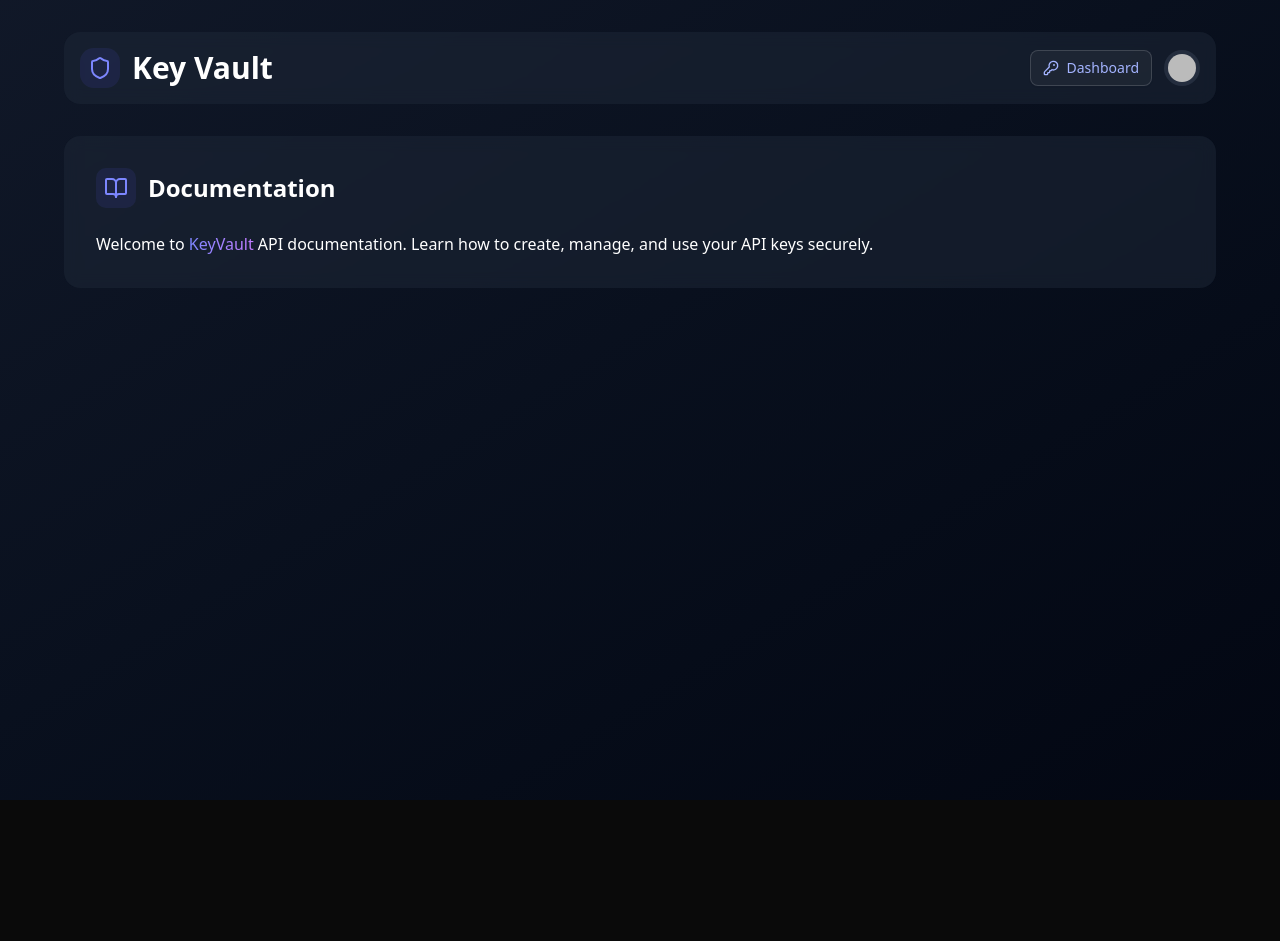
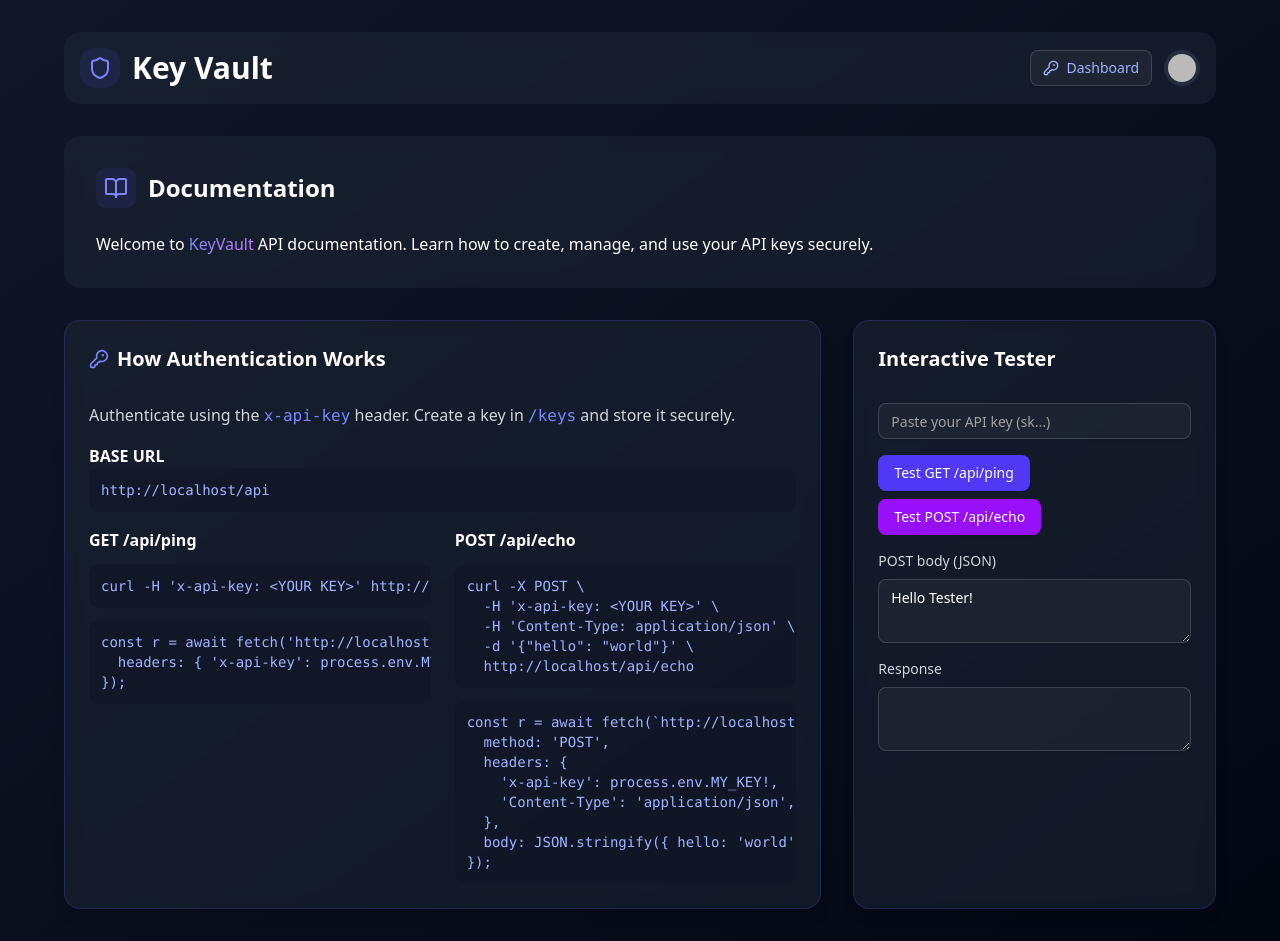
Before and after one commit to asslak030/ipt-keys, a Next.js app: page /docs in a window 1280 px wide. Before the commit the page ends 800 px from the top, so only its background shows below. Built offline with nearby package versions, Linux system fonts and the light colour scheme; no server answers; sample sign-in values are in the browser's storage; some icons are missing.

Commit message:
Added Function for Documentation

```diff
--- a/package.json
+++ b/package.json
@@ -24,6 +24,7 @@
     "@clerk/themes": "^2.4.14",
     "@neondatabase/serverless": "^1.0.1",
     "@radix-ui/react-dialog": "^1.1.15",
+    "@radix-ui/react-label": "^2.1.7",
     "@radix-ui/react-separator": "^1.1.7",
     "@radix-ui/react-slot": "^1.2.3",
     "@t3-oss/env-nextjs": "^0.12.0",
--- /dev/null
+++ b/src/app/api/echo/route.ts
@@ -0,0 +1,32 @@
+import type { NextRequest } from "next/server";
+import { verifyKey } from "~/server/key";
+
+export async function POST(req: NextRequest) {
+  // Get API key from headers
+  const apiKey = req.headers.get("x-api-key") ?? "";
+
+  // Verify key
+  const result = await verifyKey(apiKey);
+
+  if (!result.valid) {
+    return Response.json(
+      { error: result.reason },
+      { status: 401 }
+    );
+  }
+
+  // Parse request body
+  const body = await req.json();
+  // const body = await req.json().catch(() => ({}));
+
+  // Success response
+  return Response.json(
+    {
+      ok: true,
+      message: "Hello POST",
+      recieved: body,
+      keyId: result.keyId,
+    },
+    { status: 200 }
+  );
+}
--- /dev/null
+++ b/src/app/api/ping/route.ts
@@ -0,0 +1,17 @@
+import type { NextRequest } from "next/server";
+import { verifyKey } from "~/server/key";
+
+export async function GET(req: NextRequest) {
+  const apiKey = req.headers.get("x-api-key") ?? "";
+  const result = await verifyKey(apiKey);
+
+
+  if (!result.valid) {
+    return Response.json({ error: result.reason }, { status: 401 });
+  }
+
+  return Response.json(
+    { ok: true, message: "Hello GET", keyId: result.keyId },
+    { status: 200 },
+  );
+}
--- a/src/app/docs/page.tsx
+++ b/src/app/docs/page.tsx
@@ -6,8 +6,45 @@
 import { Button } from "~/components/ui/button";
 import AuthGuard from "../component/AuthGuard";
 import { motion } from "framer-motion";
+import { Card, CardContent, CardHeader, CardTitle } from "~/components/ui/card";
+import { Separator } from "@radix-ui/react-separator";
+import { Input } from "~/components/ui/input";
+import { Textarea } from "~/components/ui/textarea";
+import { Label } from "~/components/ui/label";
+import { useState } from "react";
+
+const baseUrl =
+  typeof window !== "undefined"
+    ? window.location.origin
+    : "http://localhost:3000/api";
 
 export default function DocsPage() {
+  const [key, setKey] = useState("");
+  const [out, setOut] = useState("");
+  const [postBody, setPostBody] = useState("Hello Tester!");
+
+  async function runGET() {
+    const res = await fetch(`${baseUrl}/api/ping`, {
+      headers: {
+        "x-api-key": key,
+      },
+    });
+    setOut(JSON.stringify(await res.json(), null, 2));
+  }
+
+  async function runPOST() {
+    const res = await fetch(`${baseUrl}/api/echo`, {
+      method: "POST",
+      headers: {
+        "x-api-key": key,
+        "Content-Type": "application/json",
+      },
+      body: JSON.stringify({ postBody }),
+    });
+
+    setOut(JSON.stringify(await res.json(), null, 2));
+  }
+
   return (
     <AuthGuard>
       <div className="min-h-screen bg-gradient-to-br from-gray-900 to-gray-950 px-4 py-8 sm:px-6 lg:px-8">
@@ -73,6 +110,138 @@
             </p>
           </motion.div>
         </div>
+
+        <div className="mx-auto mt-8 grid max-w-6xl gap-8 md:grid-cols-3">
+          {/* How Authentication Works Card */}
+          <Card className="rounded-2xl border border-indigo-500/20 bg-gray-800/50 shadow-lg backdrop-blur-sm md:col-span-2">
+            <CardHeader>
+              <CardTitle className="flex items-center gap-2 text-xl font-bold text-white">
+                <KeyRound className="h-5 w-5 text-indigo-400" />
+                How Authentication Works
+              </CardTitle>
+            </CardHeader>
+
+            <CardContent className="space-y-4 text-gray-300">
+              <p>
+                Authenticate using the{" "}
+                <code className="text-indigo-400">x-api-key</code> header. Create
+                a key in <code className="text-indigo-400">/keys</code> and store
+                it securely.
+              </p>
+
+              <Separator className="bg-indigo-500/20" />
+
+              <div>
+                <h3 className="font-semibold text-white">BASE URL</h3>
+                <pre className="overflow-x-auto rounded-lg bg-gray-900/70 p-3 text-sm text-indigo-300">
+                  <code>{baseUrl + "/api"}</code>
+                </pre>
+              </div>
+
+              <div className="grid gap-6 md:grid-cols-2">
+                {/* GET Section */}
+                <div className="space-y-3">
+                  <h3 className="font-semibold text-white">GET /api/ping</h3>
+
+                  <pre className="overflow-x-auto rounded-lg bg-gray-900/70 p-3 text-sm text-indigo-300">
+                    <code>{`curl -H 'x-api-key: <YOUR KEY>' ${baseUrl}/api/ping`}</code>
+                  </pre>
+
+                  <pre className="overflow-x-auto rounded-lg bg-gray-900/70 p-3 text-sm text-indigo-300">
+                    <code>{`const r = await fetch('${baseUrl}/api/ping', {
+  headers: { 'x-api-key': process.env.MY_KEY! }
+});`}</code>
+                  </pre>
+                </div>
+
+                {/* POST Section */}
+                <div className="space-y-3">
+                  <h3 className="font-semibold text-white">POST /api/echo</h3>
+
+                  <pre className="overflow-x-auto rounded-lg bg-gray-900/70 p-3 text-sm text-indigo-300">
+                    <code>{`curl -X POST \\
+  -H 'x-api-key: <YOUR KEY>' \\
+  -H 'Content-Type: application/json' \\
+  -d '{"hello": "world"}' \\
+  ${baseUrl}/api/echo`}</code>
+                  </pre>
+
+                  <pre className="overflow-x-auto rounded-lg bg-gray-900/70 p-3 text-sm text-indigo-300">
+                    <code>{`const r = await fetch(\`${baseUrl}/api/echo\`, {
+  method: 'POST',
+  headers: {
+    'x-api-key': process.env.MY_KEY!,
+    'Content-Type': 'application/json',
+  },
+  body: JSON.stringify({ hello: 'world' }),
+});`}</code>
+                  </pre>
+                </div>
+              </div>
+            </CardContent>
+          </Card>
+
+          {/* Interactive Tester Card */}
+          <Card className="rounded-2xl border border-indigo-500/20 bg-gray-800/50 shadow-lg backdrop-blur-sm h-full">
+            <CardHeader>
+              <CardTitle className="flex items-center gap-2 text-xl font-bold text-white">
+                Interactive Tester
+              </CardTitle>
+            </CardHeader>
+
+            <CardContent className="space-y-4">
+              {/* API Key Input */}
+              <Input
+                placeholder="Paste your API key (sk...)"
+                className="bg-gray-900/70 text-white"
+                value={key}
+                onChange={(e) => setKey(e.target.value)}
+              />
+
+              {/* Buttons */}
+              <div className="flex flex-wrap gap-2">
+                <Button
+                  className="bg-indigo-600 text-white hover:bg-indigo-700"
+                  onClick={runGET}
+                >
+                  Test GET /api/ping
+                </Button>
+                <Button
+                  variant="secondary"
+                  onClick={runPOST}
+                  className="bg-purple-600 text-white hover:bg-purple-700"
+                >
+                  Test POST /api/echo
+                </Button>
+              </div>
+
+              {/* POST Body Input */}
+              <div className="space-y-2">
+                <Label className="text-sm font-medium text-gray-300">
+                  POST body (JSON)
+                </Label>
+                <Textarea
+                  className="bg-gray-900/70 text-white"
+                  rows={5}
+                  value={postBody}
+                  onChange={(e) => setPostBody(e.target.value)}
+                />
+              </div>
+
+              <div className="space-y-2">
+                <Label className="text-sm font-medium text-gray-300">
+                  Response
+                </Label>
+                <Textarea
+                  className="bg-gray-900/70 text-white font-mono text-sm"
+                  rows={10}
+                  readOnly
+                  value={out}
+                />
+              </div>
+            </CardContent>
+          </Card>
+        </div>
       </div>
     </AuthGuard>
   );
--- /dev/null
+++ b/src/components/ui/label.tsx
@@ -0,0 +1,24 @@
+"use client"
+
+import * as React from "react"
+import * as LabelPrimitive from "@radix-ui/react-label"
+
+import { cn } from "~/lib/utils"
+
+function Label({
+  className,
+  ...props
+}: React.ComponentProps<typeof LabelPrimitive.Root>) {
+  return (
+    <LabelPrimitive.Root
+      data-slot="label"
+      className={cn(
+        "flex items-center gap-2 text-sm leading-none font-medium select-none group-data-[disabled=true]:pointer-events-none group-data-[disabled=true]:opacity-50 peer-disabled:cursor-not-allowed peer-disabled:opacity-50",
+        className
+      )}
+      {...props}
+    />
+  )
+}
+
+export { Label }
--- /dev/null
+++ b/src/components/ui/textarea.tsx
@@ -0,0 +1,18 @@
+import * as React from "react"
+
+import { cn } from "~/lib/utils"
+
+function Textarea({ className, ...props }: React.ComponentProps<"textarea">) {
+  return (
+    <textarea
+      data-slot="textarea"
+      className={cn(
+        "border-input placeholder:text-muted-foreground focus-visible:border-ring focus-visible:ring-ring/50 aria-invalid:ring-destructive/20 dark:aria-invalid:ring-destructive/40 aria-invalid:border-destructive dark:bg-input/30 flex field-sizing-content min-h-16 w-full rounded-md border bg-transparent px-3 py-2 text-base shadow-xs transition-[color,box-shadow] outline-none focus-visible:ring-[3px] disabled:cursor-not-allowed disabled:opacity-50 md:text-sm",
+        className
+      )}
+      {...props}
+    />
+  )
+}
+
+export { Textarea }
--- a/src/server/key.ts
+++ b/src/server/key.ts
@@ -51,3 +51,15 @@
     .where(eq(apiKeys.id, id));
   return (res.rowCount ?? 0) > 0;
 }
+
+export async function verifyKey(apiKey: string) {
+  const hashed = sha256(apiKey);
+  const rows = await db
+  .select({id: apiKeys.id, revoked: apiKeys.revoked})
+  .from(apiKeys)
+  .where(eq(apiKeys.hashedKey, hashed));
+  const row = rows[0];
+  if(!row) return { valid: false, reason: "not_found" } as const;
+  if(row.revoked) return { valid: false as const, reason: "revoked" } as const;
+  return { valid: true, keyId: row.id } as const;
+}
```
Also changed, not shown: 1 other file (tests, documents, lock files or other folders).
